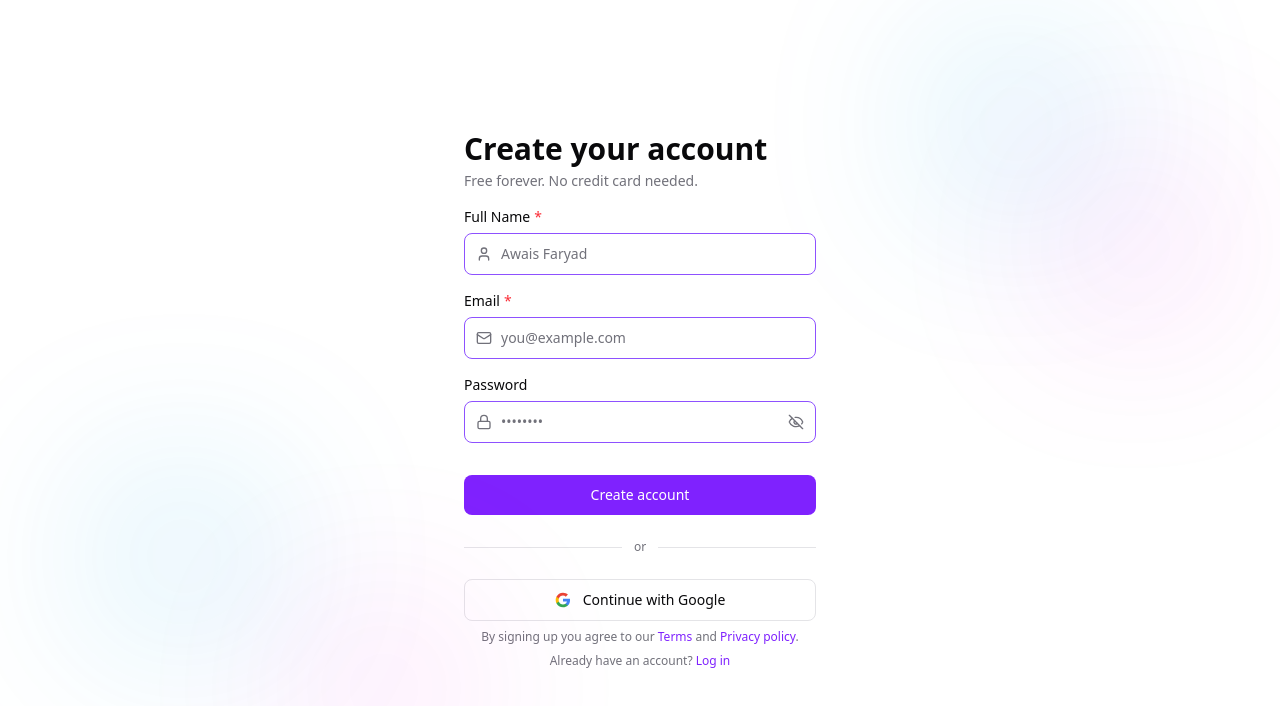
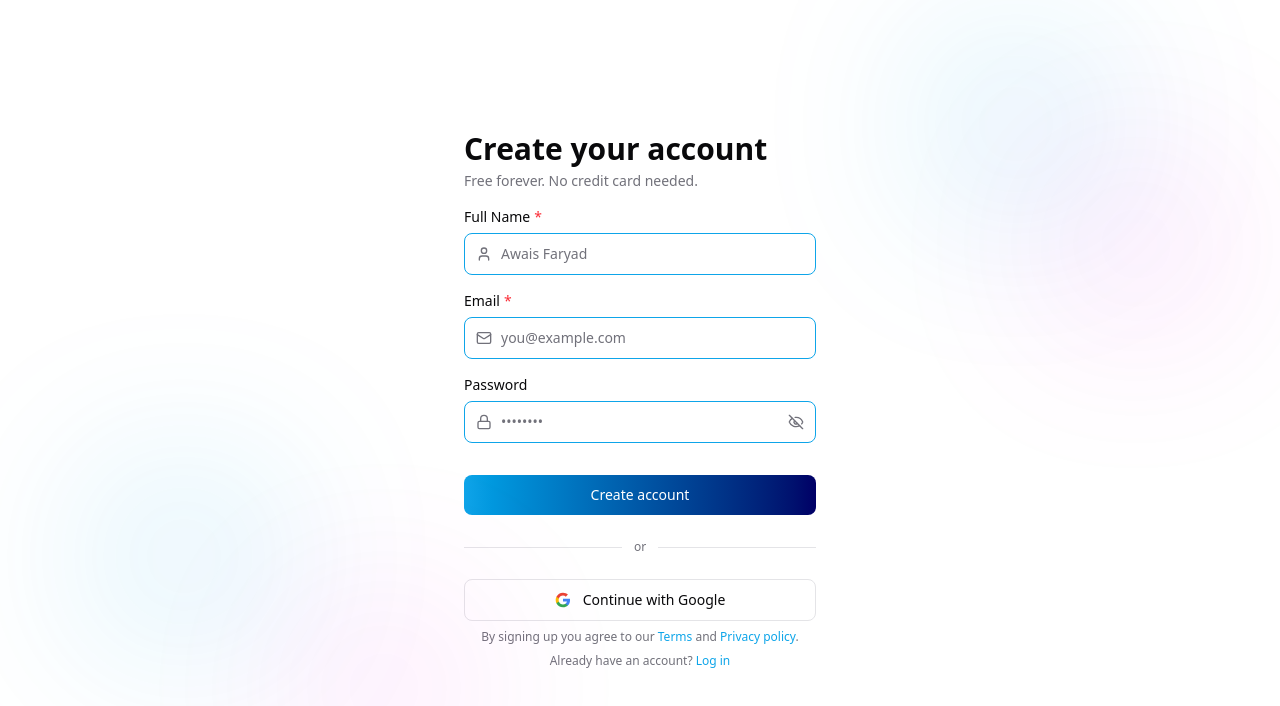
Before and after one commit to awaisfaryad25/DevCollab-FE, a Next.js app: page /register in a window 1280 px wide. Shown: the top 706 px of the page. Built offline with nearby package versions, Linux system fonts and the light colour scheme.

Commit message:
auth pages color set

```diff
--- a/src/app/(public)/(auth)/forgot-password/page.tsx
+++ b/src/app/(public)/(auth)/forgot-password/page.tsx
@@ -42,7 +42,7 @@ export default function ForgotPasswordPage() {
             <form onSubmit={handleSubmit} className="space-y-4">
               <div className="space-y-4">
                 <Input label="Email address"
-                  className="border-violet-500!" type="email"
+                  className="border-[#0EA5E9]!" type="email"
                   placeholder="you@example.com"
                   leftIcon={<Mail className="size-4" />} required
                   value={email}
@@ -52,7 +52,7 @@ export default function ForgotPasswordPage() {
               <button
                 type="submit"
                 disabled={loading}
-                className=" mt-8 flex w-full items-center justify-center gap-2 rounded-lg bg-violet-600 py-2.5 text-sm font-medium text-white transition-colors hover:bg-violet-700 disabled:opacity-60"
+                className=" mt-8 flex w-full items-center justify-center gap-2 rounded-lg bg-linear-to-r from-[#0EA5E9] to-[#010066] hover:bg-linear-to-l from-[#0EA5E9] to-[#010066] py-2.5 text-sm font-medium text-white transition-colors hover:bg-violet-700 disabled:opacity-60"
               >
                 {loading && <Loader2 className="h-4 w-4 animate-spin" />}
                 Send reset link
@@ -62,9 +62,9 @@ export default function ForgotPasswordPage() {
             <div className="mt-2">
               <Link
                 href="/login"
-                className="group inline-flex items-center gap-1.5 text-xs text-muted-foreground hover:text-foreground"
+                className="group inline-flex items-center gap-1.5 text-xs text-muted-foreground hover:text-[#010066]"
               >
-                <ArrowLeft className="h-3.5 w-3.5 group-hover:text-violet-600" />
+                <ArrowLeft className="h-3.5 w-3.5 group-hover:text-[#0EA5E9]" />
                 Back to login
               </Link>
             </div>
--- a/src/app/(public)/(auth)/login/page.tsx
+++ b/src/app/(public)/(auth)/login/page.tsx
@@ -42,24 +42,24 @@ export default function LoginPage() {
         {/* Form */}
         <form onSubmit={handleSubmit} className="space-y-2">
           <div className="space-y-4">
-            <Input label="Email" className="border-violet-500!" type="email" placeholder="you@example.com" leftIcon={<Mail className="size-4" />} required />
+            <Input label="Email" className="border-[#0EA5E9]!" type="email" placeholder="you@example.com" leftIcon={<Mail className="size-4" />} required />
             <Input
               label="Password"
               type={show ? "text" : "password"}
               placeholder="••••••••"
-              className="border-violet-500!"
+              className="border-[#0EA5E9]!"
               leftIcon={<Lock className="size-4" />}
               rightIcon={show ? <Eye className="h-4 w-4" /> : <EyeOff className="h-4 w-4" />}
               onRightIconClick={() => setShow(!show)}
             />
           </div>
-          <div className="text-sm text-end text-violet-600">
+          <div className="text-sm text-end text-[#0EA5E9]">
             <Link href="/forgot-password" className="hover:underline">Forgot Password?</Link>
           </div>
           <button
             type="submit"
             disabled={loading}
-            className="flex w-full mt-8 items-center justify-center gap-2 rounded-lg bg-violet-600 py-2.5 text-sm font-medium text-white transition-colors hover:bg-violet-700 disabled:opacity-60"
+            className="flex w-full mt-8 items-center justify-center gap-2 rounded-lg bg-linear-to-r from-[#0EA5E9] to-[#010066] hover:bg-linear-to-l from-[#0EA5E9] to-[#010066] py-2.5 text-sm font-medium text-white transition-colors hover:bg-violet-700 disabled:opacity-60"
           >
             {loading && <Loader2 className="h-4 w-4 animate-spin" />}
             Log in
@@ -78,7 +78,7 @@ export default function LoginPage() {
           type="button"
           onClick={handleGoogle}
           disabled={googleLoading}
-          className="flex w-full items-center justify-center gap-3 rounded-lg border border-violet-500 bg-background py-2.5 text-sm font-medium text-foreground transition-colors hover:bg-accent disabled:opacity-60"
+          className="flex w-full items-center justify-center gap-3 rounded-lg border border-[#0EA5E9] bg-background py-2.5 text-sm font-medium text-foreground transition-colors hover:bg-accent disabled:opacity-60"
         >
           {googleLoading ? (
             <Loader2 className="h-4 w-4 animate-spin" />
@@ -113,7 +113,7 @@ export default function LoginPage() {
           Don't have an account?{" "}
           <Link
             href="/register"
-            className="font-medium text-violet-600 hover:underline"
+            className="font-medium text-[#0EA5E9] hover:underline"
           >
             Sign up free
           </Link>
--- a/src/app/(public)/(auth)/register/page.tsx
+++ b/src/app/(public)/(auth)/register/page.tsx
@@ -40,13 +40,13 @@ export default function RegisterPage() {
 
         <form onSubmit={handleSubmit} className="space-y-2">
           <div className="space-y-4">
-            <Input label="Full Name" className="border-violet-500!" type="text" placeholder="Awais Faryad" leftIcon={<User className="size-4" />} required />
-            <Input label="Email" className="border-violet-500!" type="email" placeholder="you@example.com" leftIcon={<Mail className="size-4" />} required />
+            <Input label="Full Name" className="border-[#0EA5E9]!" type="text" placeholder="Awais Faryad" leftIcon={<User className="size-4" />} required />
+            <Input label="Email" className="border-[#0EA5E9]!" type="email" placeholder="you@example.com" leftIcon={<Mail className="size-4" />} required />
             <Input
               label="Password"
               type={show ? "text" : "password"}
               placeholder="••••••••"
-              className="border-violet-500!"
+              className="border-[#0EA5E9]!"
               leftIcon={<Lock className="size-4" />}
               rightIcon={show ? <Eye className="h-4 w-4" /> : <EyeOff className="h-4 w-4" />}
               onRightIconClick={() => setShow(!show)}
@@ -56,7 +56,7 @@ export default function RegisterPage() {
           <button
             type="submit"
             disabled={loading}
-            className="flex w-full mt-8 items-center justify-center gap-2 rounded-lg bg-violet-600 py-2.5 text-sm font-medium text-white transition-colors hover:bg-violet-700 disabled:opacity-60"
+            className="flex w-full mt-8 items-center justify-center gap-2 rounded-lg bg-linear-to-r from-[#0EA5E9] to-[#010066] hover:bg-linear-to-l from-[#0EA5E9] to-[#010066] py-2.5 text-sm font-medium text-white transition-colors hover:bg-violet-700 disabled:opacity-60"
           >
             {loading && <Loader2 className="h-4 w-4 animate-spin" />}
             Create account
@@ -91,14 +91,14 @@ export default function RegisterPage() {
 
         <p className="mt-2 text-center text-xs text-muted-foreground">
           By signing up you agree to our{" "}
-          <Link href="/terms" className="text-violet-600 hover:underline">Terms</Link>{" "}
+          <Link href="/terms" className="text-[#0EA5E9] hover:underline">Terms</Link>{" "}
           and{" "}
-          <Link href="/privacy" className="text-violet-600 hover:underline">Privacy policy</Link>.
+          <Link href="/privacy" className="text-[#0EA5E9] hover:underline">Privacy policy</Link>.
         </p>
 
         <p className="mt-2 text-center text-xs text-muted-foreground">
           Already have an account?{" "}
-          <Link href="/login" className="font-medium text-violet-600 hover:underline">
+          <Link href="/login" className="font-medium text-[#0EA5E9] hover:underline">
             Log in
           </Link>
         </p>
--- a/src/app/(public)/(auth)/reset-password/page.tsx
+++ b/src/app/(public)/(auth)/reset-password/page.tsx
@@ -48,7 +48,7 @@ export default function ResetPasswordPage() {
                   label="New Password"
                   type={show ? "text" : "password"}
                   placeholder="••••••••"
-                  className="border-violet-500!"
+                  className="border-[#0EA5E9]!"
                   leftIcon={<Lock className="size-4" />}
                   rightIcon={show ? <Eye className="h-4 w-4" /> : <EyeOff className="h-4 w-4" />}
                   onRightIconClick={() => setShow(!show)}
@@ -57,7 +57,7 @@ export default function ResetPasswordPage() {
                   label="Confirm Password"
                   type={show ? "text" : "password"}
                   placeholder="••••••••"
-                  className="border-violet-500!"
+                  className="border-[#0EA5E9]!"
                   leftIcon={<Lock className="size-4" />}
                   rightIcon={show ? <Eye className="h-4 w-4" /> : <EyeOff className="h-4 w-4" />}
                   onRightIconClick={() => setShow(!show)}
@@ -67,7 +67,7 @@ export default function ResetPasswordPage() {
               <button
                 type="submit"
                 disabled={loading || mismatch || password.length < 8}
-                className="mt-8 flex w-full items-center justify-center gap-2 rounded-lg bg-violet-600 py-2.5 text-sm font-medium text-white transition-colors hover:bg-violet-700 disabled:opacity-60"
+                className="mt-8 flex w-full items-center justify-center gap-2 rounded-lg bg-linear-to-r from-[#0EA5E9] to-[#010066] hover:bg-linear-to-l from-[#0EA5E9] to-[#010066] py-2.5 text-sm font-medium text-white transition-colors  "
               >
                 {loading && <Loader2 className="h-4 w-4 animate-spin" />}
                 Reset password
@@ -87,7 +87,7 @@ export default function ResetPasswordPage() {
             </p>
             <Link
               href="/login"
-              className="mt-6 inline-flex items-center gap-1.5 rounded-lg bg-violet-600 px-5 py-2.5 text-sm font-medium text-white hover:bg-violet-700"
+              className="mt-6 inline-flex items-center gap-1.5 rounded-lg bg-[#0EA5E9] px-5 py-2.5 text-sm font-medium text-white hover:bg-violet-700"
             >
               Go to login
             </Link>
```
